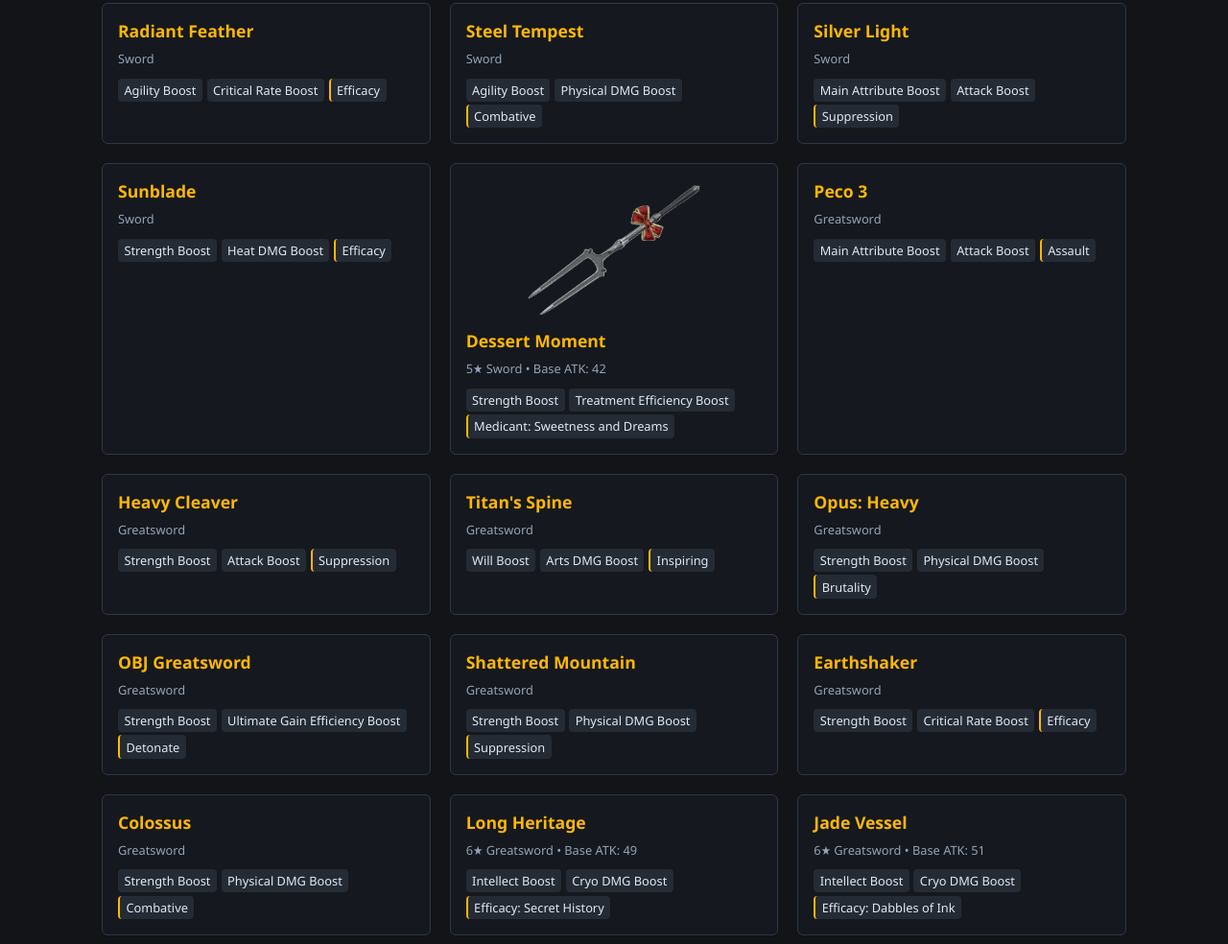
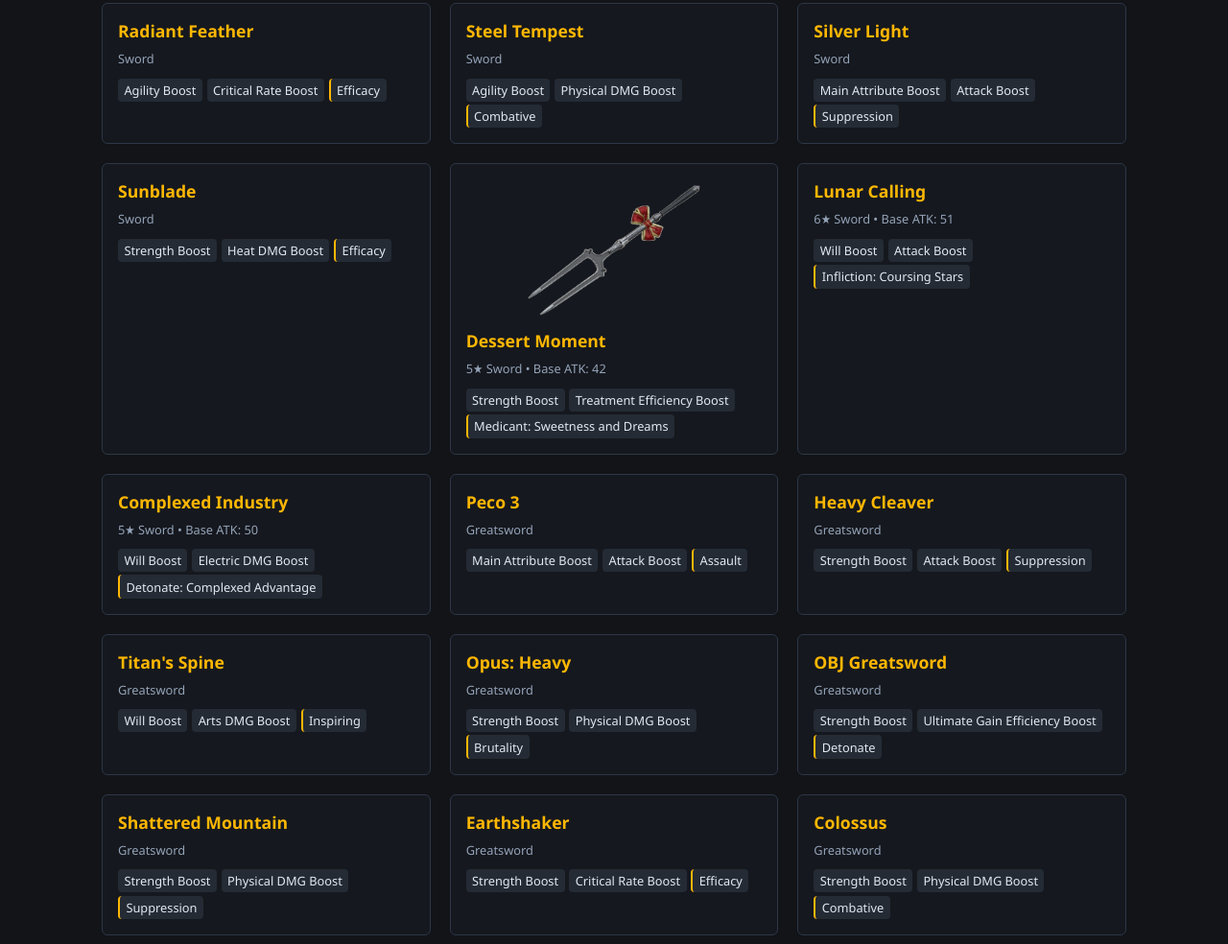
Before and after one commit to GigabyteNC/endfield-essence-solver, a plain HTML site: page solver.html in a window 1280 px wide. Shown: the part 946-1930 px from the top of the page at 96% size. Drawn offline with Linux system fonts and the light colour scheme.

Commit message:
Add Lunar Calling and Complexed Industry so visitors can search their essence farms.
Co-authored-by: Cursor <cursoragent@cursor.com>

```diff
--- a/solver.html
+++ b/solver.html
@@ -495,7 +495,9 @@
       "Dessert Moment": { id: "dessert_moment", type: "Sword", rarity: 5, baseAtk: 42, primary: "Strength Boost", secondary: "Treatment Efficiency Boost", special: "Medicant", specialFull: "Medicant: Sweetness and Dreams" },
       "Glorius Memory": { id: "glorius_memory", type: "Sword" },
       "Long Heritage": { id: "long_heritage", type: "Greatsword", rarity: 6, baseAtk: 49, primary: "Intellect Boost", secondary: "Cryo DMG Boost", special: "Efficacy", specialFull: "Efficacy: Secret History" },
-      "Jade Vessel": { id: "jade_vessel", type: "Greatsword", rarity: 6, baseAtk: 51, primary: "Intellect Boost", secondary: "Cryo DMG Boost", special: "Efficacy", specialFull: "Efficacy: Dabbles of Ink" }
+      "Jade Vessel": { id: "jade_vessel", type: "Greatsword", rarity: 6, baseAtk: 51, primary: "Intellect Boost", secondary: "Cryo DMG Boost", special: "Efficacy", specialFull: "Efficacy: Dabbles of Ink" },
+      "Lunar Calling": { id: "lunar_calling", type: "Sword", rarity: 6, baseAtk: 51, primary: "Will Boost", secondary: "Attack Boost", special: "Infliction", specialFull: "Infliction: Coursing Stars" },
+      "Complexed Industry": { id: "complexed_industry", type: "Sword", rarity: 5, baseAtk: 50, primary: "Will Boost", secondary: "Electric DMG Boost", special: "Detonate", specialFull: "Detonate: Complexed Advantage" }
     };
 
     const catalog = typeof weaponDatabase !== "undefined" ? weaponDatabase : [];
--- a/weaponDatabase.js
+++ b/weaponDatabase.js
@@ -18,6 +18,8 @@ const weaponDatabase = [
   { name: "Silver Light", category: "Sword", primaryStat: "Main Attribute Boost", secondaryStat: "Attack Boost", skillStat: "Suppression" },
   { name: "Sunblade", category: "Sword", primaryStat: "Strength Boost", secondaryStat: "Heat DMG Boost", skillStat: "Efficacy" },
   { name: "Dessert Moment", category: "Sword", primaryStat: "Strength Boost", secondaryStat: "Treatment Efficiency Boost", skillStat: "Medicant" },
+  { name: "Lunar Calling", category: "Sword", primaryStat: "Will Boost", secondaryStat: "Attack Boost", skillStat: "Infliction" },
+  { name: "Complexed Industry", category: "Sword", primaryStat: "Will Boost", secondaryStat: "Electric DMG Boost", skillStat: "Detonate" },
 
   // ==========================================
   // GREATSWORDS
```
